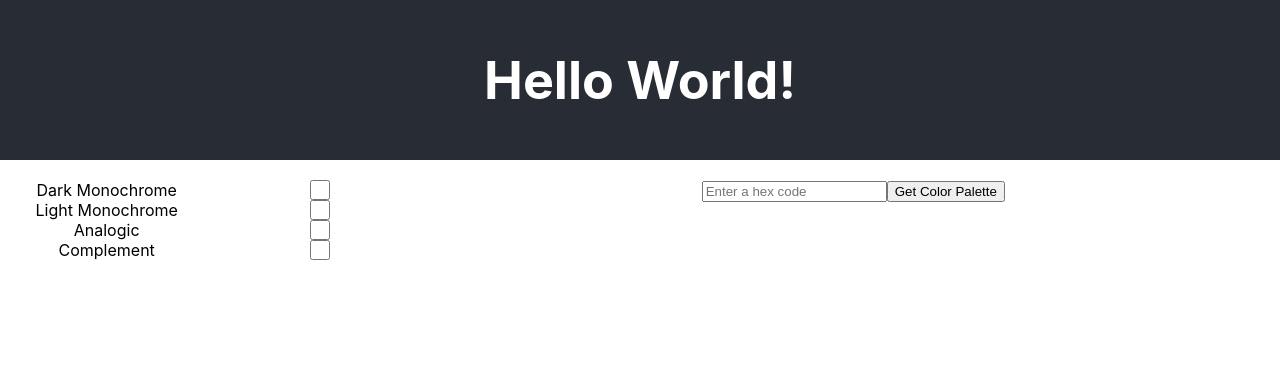
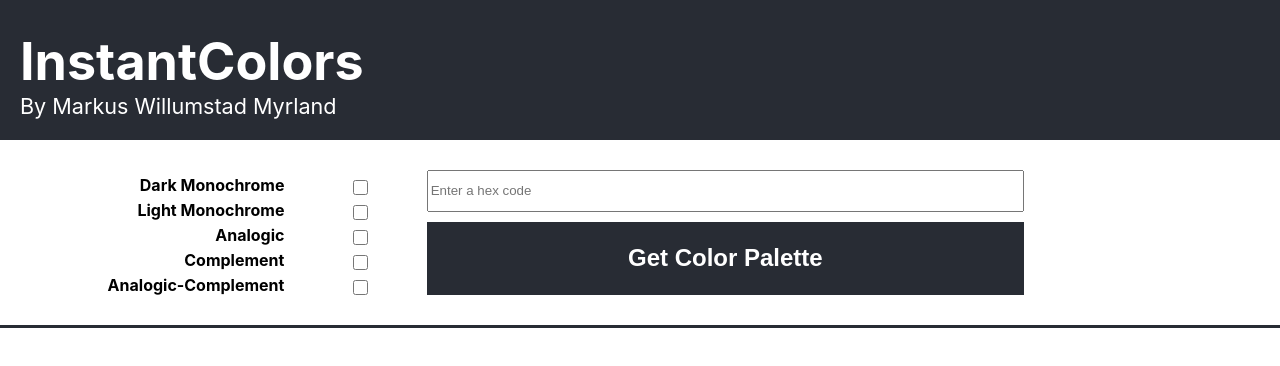
Before and after one commit to WILLUMYR/InstantColor, a React (Create React App) app in the folder client/: page / in a window 1280 px wide. Shown: the top 366 px of the page. Built offline with nearby package versions, Linux system fonts and the light colour scheme.

Commit message:
Fully functioning app using divs instead of imgs

```diff
--- a/client/src/Components/App.css
+++ b/client/src/Components/App.css
@@ -8,14 +8,17 @@
 
 .App-header {
   background-color: #282c34;
-  min-height: 20vh;
-  display: flex;
-  flex-direction: column;
+  max-height: 10vh;
+  padding: 30px 20px;
+  text-align: left;
   align-items: center;
-  justify-content: center;
   font-size: calc(10px + 2vmin);
   color: white;
-  margin-bottom: 20px;
+  margin-bottom: 30px;
+}
+
+.App-header h5 {
+  font-weight: normal;
 }
 
 .App-link {
@@ -26,16 +29,46 @@
   margin-bottom: 20px;
   display: grid;
   grid-template-columns: 1fr 2fr;
+  padding-bottom: 30px;
+  border-bottom: 3px solid #282c34;
 }
 
 .form__options {
   display: grid;
-  grid-template-columns: 1fr 1fr;
+  grid-template-columns: 2fr 1fr;
+  font-weight: bold;
+  text-align: right;
+}
+
+.form__options input {
+  border: 2px solid #282c34;
+  margin-left: 10px;
+  margin-top: 10px;
+}
+
+.form__options label {
+  margin-top: 5px;
+}
+
+.form__input {
+  display: grid;
+  grid-template-rows: 1fr 2fr;
+  padding-right: 30%;
+}
+
+.input__button {
+  margin-top: 10px;
+  background-color: #282c34;
+  border: none;
+  color: white;
+  font-weight: bold;
+  font-size: 1.5rem;
 }
 
 .App-content {
-  display: grid;
-  grid-template-columns: 1fr 1fr 1fr;
+  display: flex;
+  flex-wrap: wrap;
+  justify-content: center;
 }
 .test {
   height: 30vh;
@@ -47,8 +80,37 @@
 }
 
 .palette {
-  height: 300px;
   width: 300px;
+  background-color: #282c34;
+  color: white;
+  border-radius: 20px;
+  margin: 10px 20px
+}
+
+.palette h1 {
+  margin-top: 15px;
+  font-size: 2rem;
+}
+
+.palette h3 {
+  margin-bottom: 15px;
+}
+
+.palette__colors {
+  height: 320px;
+  display: grid;
+  grid-template-rows: 1fr 1fr 1fr 1fr 1fr;
+  border-top: 5px solid white;
+  border-radius: 0 0 20px 20px;
+  overflow: hidden;
+}
+
+.palette__color {
+  padding-top: 5px;
+}
+
+.palette__color h3 {
+  margin-bottom: 5px;
 }
 
 .palette img {
--- a/client/src/Components/App.jsx
+++ b/client/src/Components/App.jsx
@@ -4,9 +4,7 @@ import './App.css';
 function reducer(state, action) {
   switch (action.type) {
     case 'ADD_PALETTE':
-      return { palettes: [...state.palettes, { img: action.img, hex: action.hex }] };
-    case 'DECREMENT':
-      return state - 1;
+      return { palettes: [...state.palettes, { img: action.img, hex: action.hexInput, mode: action.mode, colors: action.colors }] };
     default:
       return state;
   }
@@ -19,6 +17,7 @@ function App() {
   const monochromeLight = useRef(null);
   const analogic = useRef(null);
   const complement = useRef(null);
+  const anaComplement = useRef(null);
 
   const [state, dispatch] = useReducer(reducer, { palettes: [] })
 
@@ -26,22 +25,27 @@ function App() {
     console.log(state);
   })
 
-  const getHex = (hex, mode = 'monochrome') => {
-    fetch(`/api/color/${hex}/${mode}`)
+  const getHex = (hexInput, mode = 'monochrome') => {
+    fetch(`/api/color/${hexInput}/${mode}`)
       .then(res => res.json())
       .then(data => {
         console.log(data);
 
-        dispatch({ type: 'ADD_PALETTE', img: data.image.bare, hex })
+        dispatch({
+          type: 'ADD_PALETTE',
+          img: data.image.bare,
+          hexInput,
+          mode,
+          colors: data.colors,
+        })
       })
-
-
   }
 
   return (
     <main className="App">
       <header className="App-header">
-        <h1>Hello World!</h1>
+        <h1>InstantColors</h1>
+        <h5>By Markus Willumstad Myrland</h5>
       </header>
 
       <section className="App-form">
@@ -54,9 +58,11 @@ function App() {
           <input ref={analogic} id="ana" type="checkbox" value="analogic" />
           <label htmlFor="#comp">Complement</label>
           <input ref={complement} id="comp" type="checkbox" value="complement" />
+          <label htmlFor="#anaComp">Analogic-Complement</label>
+          <input ref={anaComplement} id="anaComp" type="checkbox" value="analogic-complement" />
         </form>
 
-        <form onSubmit={e => {
+        <form className="form__input" onSubmit={e => {
           e.preventDefault();
           if (monochromeDark.current.checked) {
             getHex(inputEl.current.value, monochromeDark.current.value);
@@ -70,24 +76,36 @@ function App() {
           } else if (analogic.current.checked) {
             getHex(inputEl.current.value, analogic.current.value);
             analogic.current.checked = false;
+          } else if (anaComplement.current.checked) {
+            getHex(inputEl.current.value, anaComplement.current.value);
+            anaComplement.current.checked = false;
           } else {
             getHex(inputEl.current.value);
           }
-
-          // inputEl.current.value = '';
         }}>
           <input ref={inputEl} type="text" placeholder="Enter a hex code" />
-          <input type="submit" value="Get Color Palette" />
+          <input className="input__button" type="submit" value="Get Color Palette" />
         </form>
       </section>
 
       <section className="App-content">
         {state.palettes.map(palette => {
+          const mainColor = `#${palette.hex}`
           return (
-            <div className="palette" key={Math.random()}>
-              <h1>#{palette.hex}</h1>
-              <img src={palette.img} alt="" />
-            </div>
+            <article className="palette" style={{ backgroundColor: mainColor }} key={Math.random()}>
+              <h1>#{palette.hex.toUpperCase()}</h1>
+              <h3>{palette.mode}</h3>
+              <div className="palette__colors">
+                {palette.colors.map(color => {
+                  return (
+                    <div className="palette__color" style={{ backgroundColor: color.hex.value }}>
+                      <h3>{color.name.value}</h3>
+                      <p>{color.hex.value}</p>
+                    </div>
+                  )
+                })}
+              </div>
+            </article>
           )
         })}
       </section>
```
